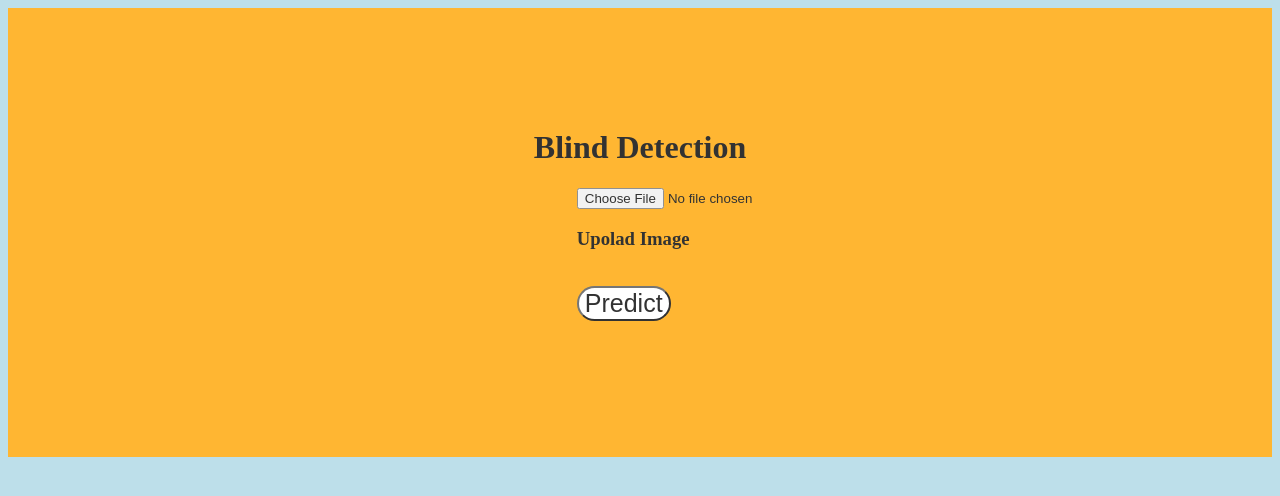
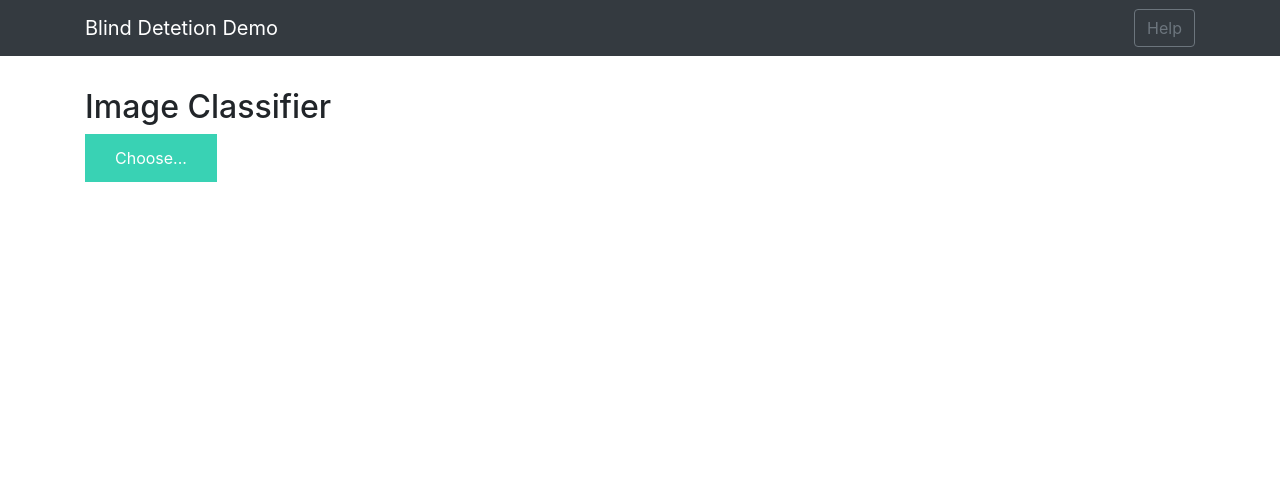
Before and after one commit to BolluBalaji/Blindness-Detection, a Flask app: page / in a window 1280 px wide. Shown: the top 496 px of the page. Run offline with Flask 2, Linux system fonts and the light colour scheme; parts of the project's set-up code (start-up, migrations or seed data) failed here and were passed over; some libraries are stand-ins or nearby versions.

Commit message:
First commit when uploading all files

```diff
--- a/app.py
+++ b/app.py
@@ -1,27 +1,67 @@
+from __future__ import division, print_function
+import sys
+import os
+import glob
+import re
 import numpy as np
-from flask import Flask, request, jsonify, render_template
 import pickle
 
+from keras.applications.imagenet_utils import preprocess_input, decode_predictions
+from keras.models import load_model
+from keras.preprocessing import image
+from keras.preprocessing.image import img_to_array
+from keras.preprocessing.image import load_img
+
+from flask import Flask, redirect, url_for, request, render_template
+from werkzeug.utils import secure_filename
+from gevent.pywsgi import WSGIServer
+
+classes = ['No DR', 'Mild', 'Moderate', 'Severe', 'Proliferative DR']
+
 app = Flask(__name__)
-model = pickle.load(open('model.pkl', 'rb'))
+model_pkl = pickle.load(open('model.pkl','rb'))
 
-@app.route('/')
-def home():
-    return render_template('index.html')
+model_path = 'resnet152V2.h5'
 
-@app.route('/predict',methods=['POST'])
-def predict():
-    '''
-    For rendering results on HTML GUI
-    '''
-    int_features = [int(x) for x in request.form.values()]
-    final_features = [np.array(int_features)]
-    prediction = model.predict(final_features)
+model = load_model(model_path)
+model._make_predict_function()
 
-    output = round(prediction[0], 2)
-
-    return render_template('index.html', prediction_text='Employee Salary should be $ {}'.format(output))
+print('Model loaded. Check http://127.0.0.1:5000/')
 
 
-if __name__ == "__main__":
+def model_predict(img_path, model):
+
+    img = load_img(img_path,target_size=(128,128))
+    img = img_to_array(img)
+    img = img.reshape(1,128,128,3)
+    pred = model.predict(img)
+
+    return pred
+
+
+@app.route('/', methods=['GET'])
+def index():
+    return render_template('base.html')
+
+
+@app.route('/predict', methods=['GET', 'POST'])
+def upload():
+    if request.method == 'POST':
+        f = request.files['file']
+
+        basepath = os.path.dirname(__file__)
+        file_path = os.path.join(
+            basepath, 'uploads', secure_filename(f.filename))
+        f.save(file_path)
+
+        preds = model_predict(file_path, model)
+
+        result = (np.argmax(preds))
+
+        return classes[result]
+
+    return 'None Matched'
+
+
+if __name__ == '__main__':
     app.run(debug=True)
--- /dev/null
+++ b/static/css/main.css
@@ -0,0 +1,50 @@
+.img-preview {
+    width: 256px;
+    height: 256px;
+    position: relative;
+    border: 5px solid #F8F8F8;
+    box-shadow: 0px 2px 4px 0px rgba(0, 0, 0, 0.1);
+    margin-top: 1em;
+    margin-bottom: 1em;
+}
+
+.img-preview>div {
+    width: 100%;
+    height: 100%;
+    background-size: 256px 256px;
+    background-repeat: no-repeat;
+    background-position: center;
+}
+
+input[type="file"] {
+    display: none;
+}
+
+.upload-label{
+    display: inline-block;
+    padding: 12px 30px;
+    background: #39D2B4;
+    color: #fff;
+    font-size: 1em;
+    transition: all .4s;
+    cursor: pointer;
+}
+
+.upload-label:hover{
+    background: #34495E;
+    color: #39D2B4;
+}
+
+.loader {
+    border: 8px solid #f3f3f3;
+    border-top: 8px solid #3498db;
+    border-radius: 50%;
+    width: 50px;
+    height: 50px;
+    animation: spin 1s linear infinite;
+}
+
+@keyframes spin {
+    0% { transform: rotate(0deg); }
+    100% { transform: rotate(360deg); }
+}
--- /dev/null
+++ b/templates/base.html
@@ -0,0 +1,65 @@
+<html lang="en">
+
+<head>
+    <meta charset="UTF-8">
+    <meta name="viewport" content="width=device-width, initial-scale=1.0">
+    <meta http-equiv="X-UA-Compatible" content="ie=edge">
+    <title>Blind Detetion Demo</title>
+    <link href="https://cdn.bootcss.com/bootstrap/4.0.0/css/bootstrap.min.css" rel="stylesheet">
+    <script src="https://cdn.bootcss.com/popper.js/1.12.9/umd/popper.min.js"></script>
+    <script src="https://cdn.bootcss.com/jquery/3.3.1/jquery.min.js"></script>
+    <script src="https://cdn.bootcss.com/bootstrap/4.0.0/js/bootstrap.min.js"></script>
+    <link href="{{ url_for('static', filename='css/main.css') }}" rel="stylesheet">
+
+	<link href="../static/css/main.css" rel="stylesheet">
+	<script src="../static/js/main.js"></script>
+</head>
+
+<body>
+    <nav class="navbar navbar-dark bg-dark">
+        <div class="container">
+            <a class="navbar-brand" href="#">Blind Detetion Demo</a>
+            <button class="btn btn-outline-secondary my-2 my-sm-0" type="submit">Help</button>
+        </div>
+    </nav>
+    <div class="container">
+        <div id="content" style="margin-top:2em">
+
+			<h2>Image Classifier</h2>
+
+<div>
+    <form id="upload-file" method="post" enctype="multipart/form-data">
+        <label for="imageUpload" class="upload-label">
+            Choose...
+        </label>
+        <input type="file" name="file" id="imageUpload" accept=".png, .jpg, .jpeg">
+    </form>
+
+    <div class="image-section" style="display:none;">
+        <div class="img-preview">
+            <div id="imagePreview">
+            </div>
+        </div>
+        <div>
+            <button type="button" class="btn btn-primary btn-lg " id="btn-predict">Predict!</button>
+        </div>
+    </div>
+
+    <div class="loader" style="display:none;"></div>
+
+    <h3 id="result">
+        <span> </span>
+    </h3>
+
+</div>
+
+
+		</div>
+    </div>
+</body>
+
+<footer>
+    <script src="{{ url_for('static', filename='js/main.js') }}" type="text/javascript"></script>
+</footer>
+
+</html>
--- a/templates/index.html
+++ b/templates/index.html
@@ -1,35 +1,31 @@
-<!DOCTYPE html>
-<html style="background-color: lightblue; opacity: 0.8;">
-<head>
-  <meta charset="UTF-8">
-  <title>Blind Detection</title>
-  <link href='https://fonts.googleapis.com/css?family=Pacifico' rel='stylesheet' type='text/css'>
-<link href='https://fonts.googleapis.com/css?family=Arimo' rel='stylesheet' type='text/css'>
-<link href='https://fonts.googleapis.com/css?family=Hind:300' rel='stylesheet' type='text/css'>
-<link href='https://fonts.googleapis.com/css?family=Open+Sans+Condensed:300' rel='stylesheet' type='text/css'>
+{% extends "base.html" %} {% block content %}
 
-</head>
+<h2>Image Classifier</h2>
 
-<body>
- <div class="login" style="background-color: orange; padding-top: 100px; padding-bottom: 100px;">
-	<center><h1>Blind Detection</h1></center>
-
-    <form action="{{ url_for('predict')}}"method="post">
-    	<input type="file" name="pic" accept="image/*" required="required" style="margin-left: 45%; color: black;"><br/>
-
-		<h3 style="margin-left: 45%">Upolad Image</h3><br/>
-
-        <button type="submit" class="btn btn-primary btn-block btn-large"
-		style="background-color: white; text-decoration: none; margin-left: 45%; border-radius: 20px; font-size: 25px;">
-		Predict</button>
+<div>
+    <form id="upload-file" method="post" enctype="multipart/form-data">
+        <label for="imageUpload" class="upload-label">
+            Choose...
+        </label>
+        <input type="file" name="file" id="imageUpload" accept=".png, .jpg, .jpeg">
     </form>
 
-   <br>
-   <br>
-   <!--{{ prediction_text }}-->
+    <div class="image-section" style="display:none;">
+        <div class="img-preview">
+            <div id="imagePreview">
+            </div>
+        </div>
+        <div>
+            <button type="button" class="btn btn-primary btn-lg " id="btn-predict">Predict!</button>
+        </div>
+    </div>
 
- </div>
+    <div class="loader" style="display:none;"></div>
 
+    <h3 id="result">
+        <span> </span>
+    </h3>
 
-</body>
-</html>
+</div>
+
+{% endblock %}
```
Also changed, not shown: static/js/main.js (added, +50 -0 lines), 1 other file.
